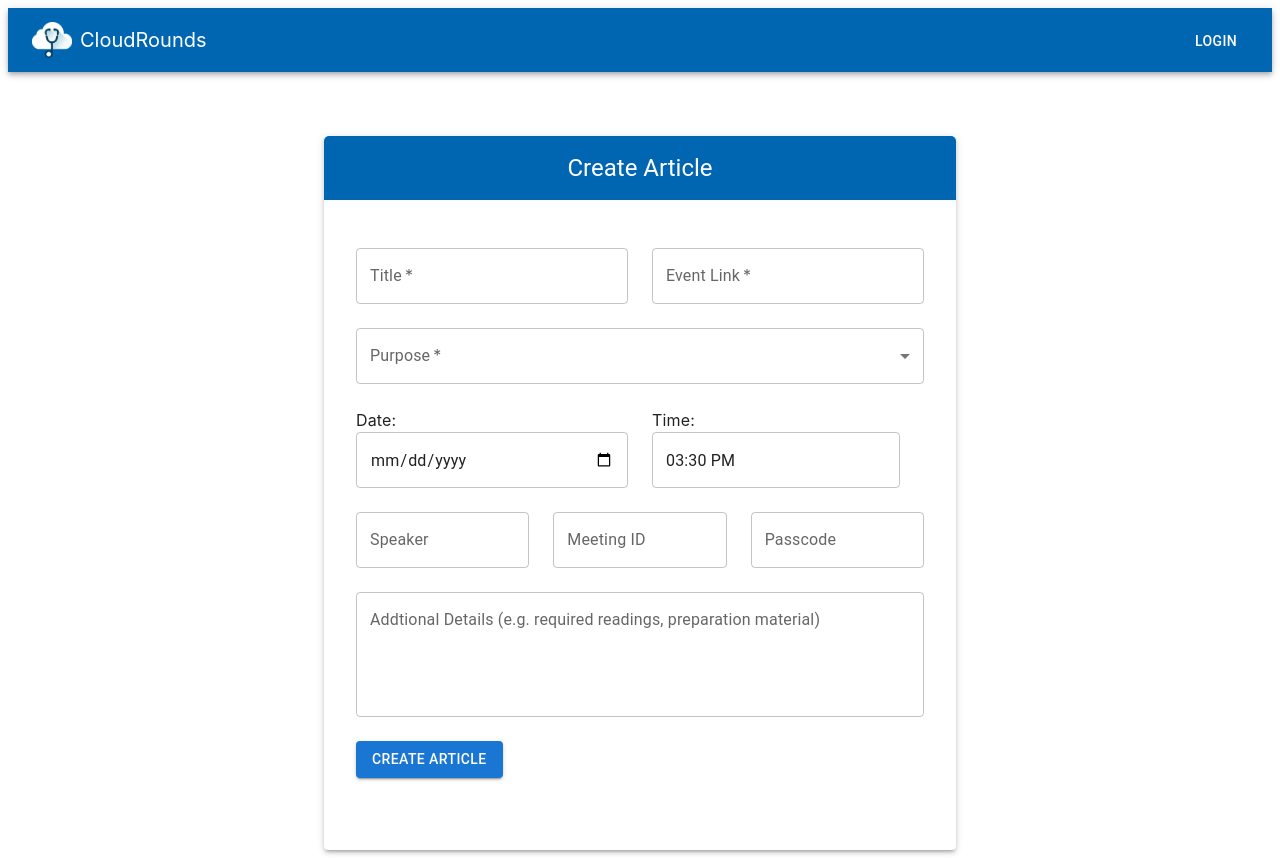
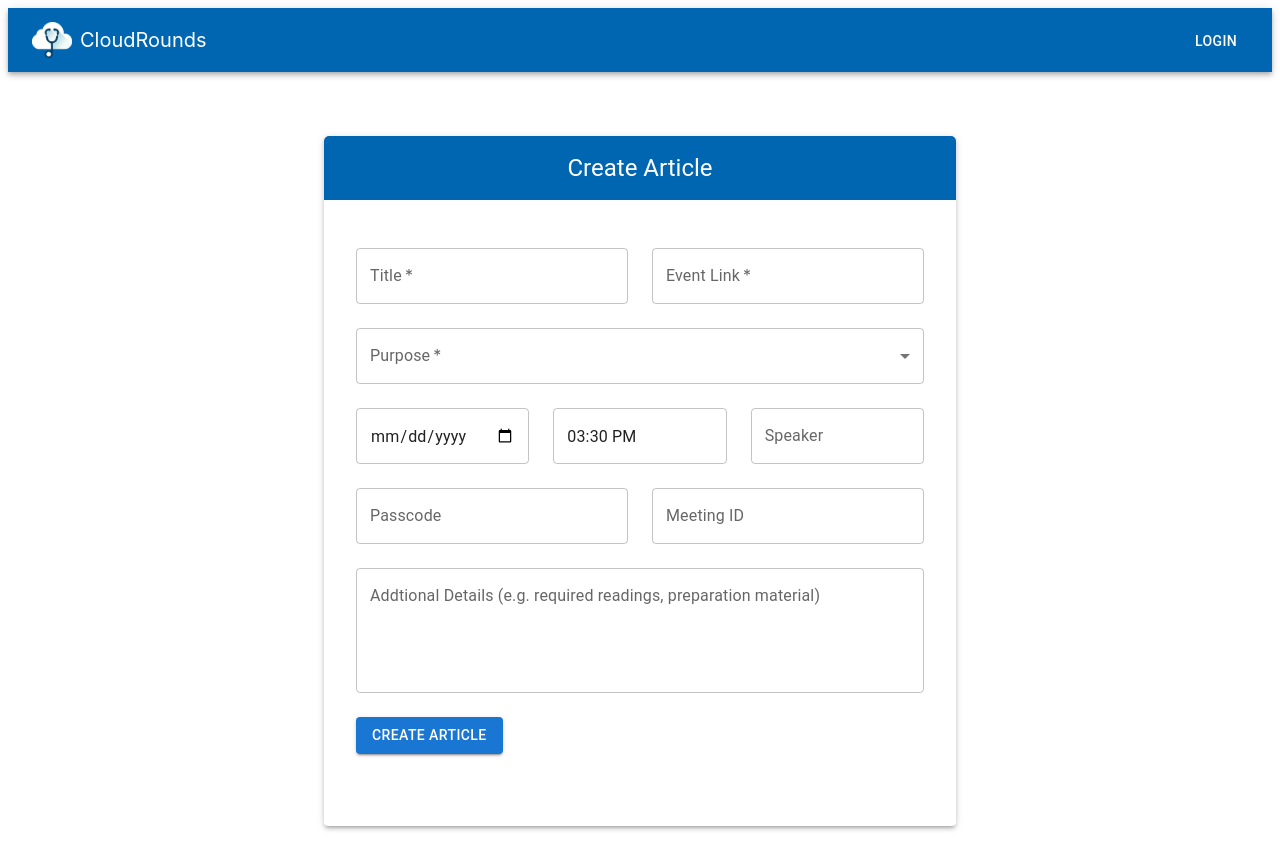
Before and after one commit to sharefd/CRnode, a React (Vite) app in the folder client/: page /articles/new in a window 1280 px wide. After the commit the page ends 834 px from the top, so only its background shows below. Built offline with nearby package versions, Linux system fonts and the light colour scheme.

Commit message:
more css

```diff
--- a/client/src/articles/NewArticle.jsx
+++ b/client/src/articles/NewArticle.jsx
@@ -28,6 +28,7 @@ const NewArticle = () => {
     meeting_id: '',
     passcode: '',
     speaker: '',
+    additional_details: '',
   });
 
   const handleSubmit = async e => {
@@ -117,8 +118,8 @@ const NewArticle = () => {
               </TextField>
             </Grid>
 
-            <Grid item xs={6}>
-              <Typography variant='body1'>Date: </Typography>
+            <Grid item xs={4}>
+              <Typography variant='body1'></Typography>
               <TextField
                 type='date'
                 fullWidth
@@ -126,8 +127,8 @@ const NewArticle = () => {
                 onChange={e => setArticle({ ...article, made_on: e.target.value })}
               />
             </Grid>
-            <Grid item xs={6} >
-              <Typography variant='body1'>Time:</Typography>
+            <Grid item xs={4} >
+              <Typography variant='body1'></Typography>
               <TimePicker
                 value={article.time}
                 onChange={newValue => {
@@ -138,7 +139,7 @@ const NewArticle = () => {
               />
             </Grid>
 
-                 <Grid item xs={4}>
+                      <Grid item xs={4}>
       <TextField
         label="Speaker"
         fullWidth
@@ -147,10 +148,23 @@ const NewArticle = () => {
       />
     </Grid>
 
+              <Grid item xs={6}>
+      <TextField
+        label="Passcode"
+        fullWidth
+        value={article.passcode}
+        onChange={e => setArticle({ ...article, passcode: e.target.value })}
+      />
+    </Grid>
 
 
 
-             <Grid item xs={4}>
+
+
+
+
+
+             <Grid item xs={6}>
                     <TextField
         label="Meeting ID"
         fullWidth
@@ -162,14 +176,6 @@ const NewArticle = () => {
 
 
 
-         <Grid item xs={4}>
-      <TextField
-        label="Passcode"
-        fullWidth
-        value={article.passcode}
-        onChange={e => setArticle({ ...article, passcode: e.target.value })}
-      />
-    </Grid>
 
 
          <Grid item xs={12}>
--- a/client/src/requests/NewRequest.jsx
+++ b/client/src/requests/NewRequest.jsx
@@ -48,7 +48,7 @@ const NewRequest = () => {
       </Grid>
       <form onSubmit={handleFormSubmit}>
         <Grid container spacing={3} sx={{ padding: 4 }}>
-          <Grid item xs={12}>
+          <Grid item xs={8}>
             <TextField select label='Purpose' fullWidth value={purpose} onChange={e => setPurpose(e.target.value)}>
               {Object.keys(PURPOSE_CHOICES).map((key, index) => (
                 <MenuItem key={index} value={key}>
@@ -57,11 +57,11 @@ const NewRequest = () => {
               ))}
             </TextField>
           </Grid>
-          <Grid item xs={12}>
+          <Grid item xs={4}>
             <TextField
               fullWidth
               select
-              label='Year of Study'
+              label='Level'
               variant='outlined'
               value={yearOfStudy}
               onChange={e => setYearOfStudy(e.target.value)}>
@@ -75,7 +75,9 @@ const NewRequest = () => {
           <Grid item xs={12}>
             <TextField
               fullWidth
-              label='Message'
+            multiline
+             rows={4}
+              label='Message (optional)'
               variant='outlined'
               value={message}
               onChange={e => setMessage(e.target.value)}
```
